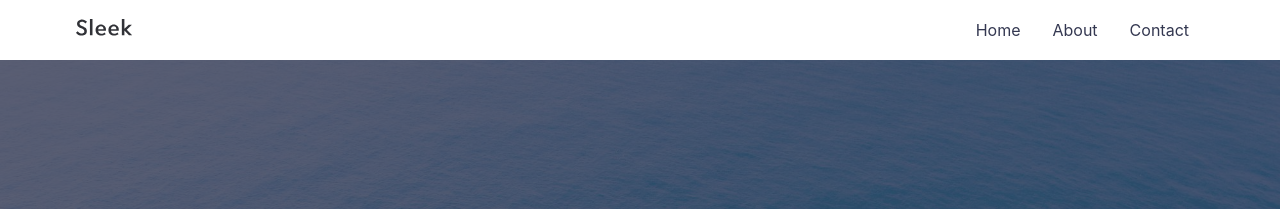
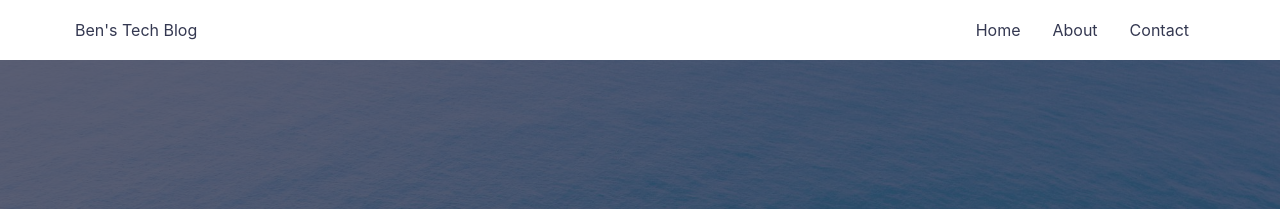
Before and after one commit to hjben/hjben.github.io, a Jekyll site: the page built from index.md, in a window 1280 px wide. Shown: the top 209 px of the page. Built offline with Jekyll 4.4.1, drawn with Linux system fonts in a browser that asks for light colours.

Commit message:
header title changed

```diff
--- a/_includes/header.html
+++ b/_includes/header.html
@@ -1,11 +1,9 @@
 <header class="header" itemscope itemtype="http://schema.org/SiteNavigationElement" aria-label="Main navigation">
   <div class="container">
     <div class="header__inner">
-      <a class="header__logo" href="{{ '/' | relative_url }}">
-        <div class="header__logo--container">
-          {% include logo.svg %}
-        </div>
-      </a>
+      <div>
+        Ben's Tech Blog
+      </div>
       <nav class="header__links">
         <div class="container header__links-wrapper">
           {% for item in site.navigation %}
```
